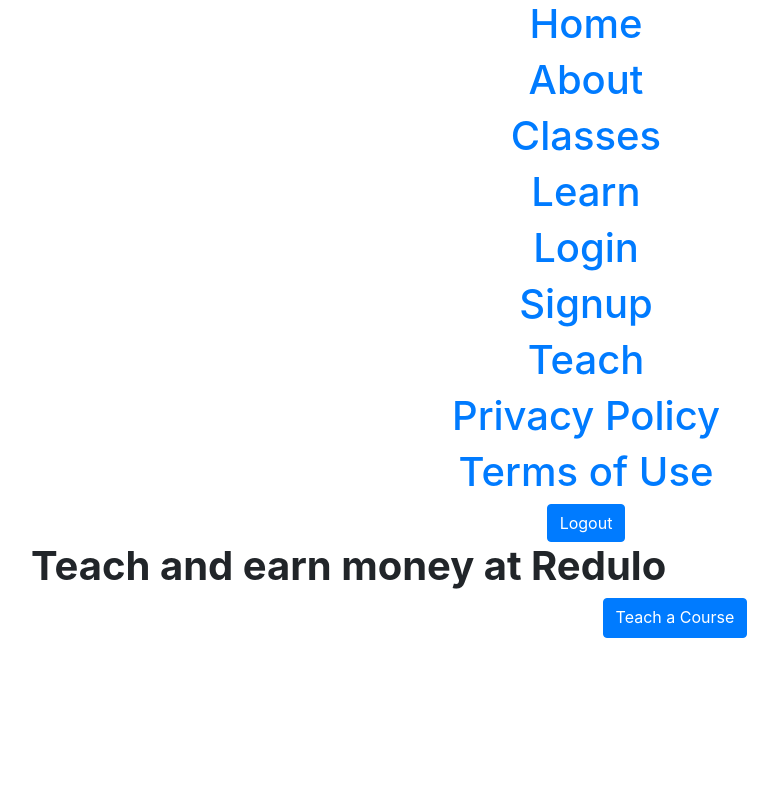
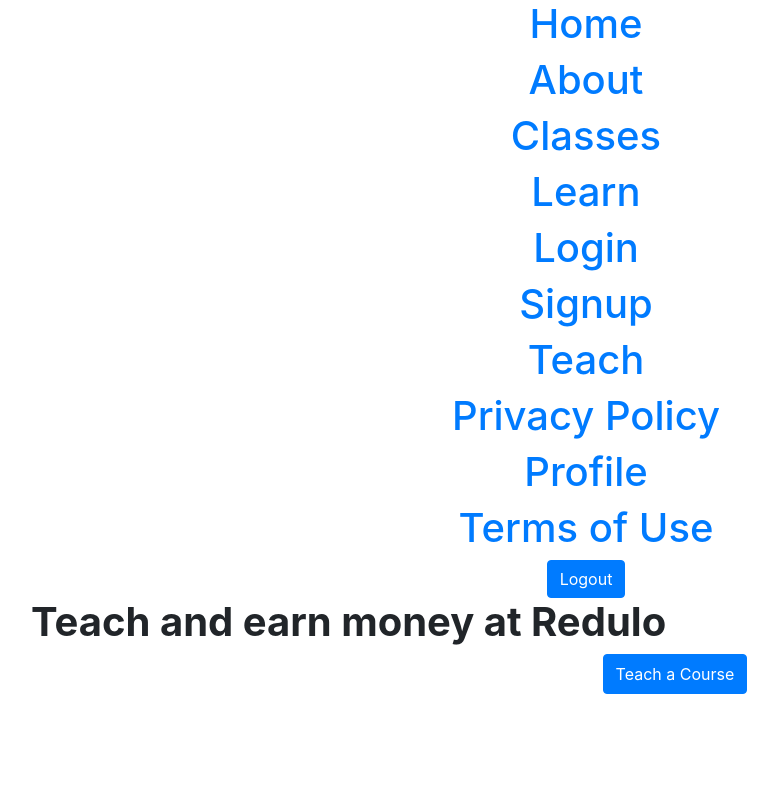
Before and after one commit to ulloa/reduloSite, a React (Create React App) app: page /teach in a window 1280 px wide. Shown: the top 800 px of the page, without its empty margins (54-832 px from the left). Built offline with nearby package versions, Linux system fonts and the light colour scheme.

Commit message:
Added profile test. Teach class button creates course doc

```diff
--- a/src/containers/App/index.jsx
+++ b/src/containers/App/index.jsx
@@ -15,6 +15,7 @@
 import Learn from '../Learn/index.jsx';
 import Login from '../Login/index.jsx';
 import Privacy from '../Privacy/index.jsx';
+import Profile from '../Profile/index.jsx';
 import Signup from '../Signup/index.jsx';
 import Teach from '../Teach/index.jsx';
 import Terms from '../Terms/index.jsx';
@@ -46,6 +47,7 @@
               <h1><Link to="/signup">Signup</Link></h1>
               <h1><Link to="/teach">Teach</Link></h1>
               <h1><Link to="/privacy">Privacy Policy</Link></h1>
+              <h1><Link to="/profile">Profile</Link></h1>
               <h1><Link to="/terms">Terms of Use</Link></h1>
               <Button onClick={this.logout}>Logout</Button>
             </header>
@@ -57,6 +59,7 @@
             <Route path="/learn" component={Learn} />
             <Route path="/login" component={Login} />
             <Route path="/privacy" component={Privacy} />
+            <Route path="/profile" component={Profile} />
             <Route path="/signup" component={Signup} />
             <Route path="/teach" component={Teach} />
             <Route path="/terms" component={Terms} />
--- a/src/containers/Create/index.jsx
+++ b/src/containers/Create/index.jsx
@@ -66,7 +66,7 @@
 
   // Trigger an alert on form submission
   handleSubmit = (event) => {
-    event.preventDefault()
+    event.preventDefault();
     const { email, username, password } = this.state
     alert(`Your registration detail: \n
       Email: ${email} \n
--- a/src/containers/Login/index.jsx
+++ b/src/containers/Login/index.jsx
@@ -29,7 +29,8 @@
            mode: "cors",
            headers: {
              "Accept": "application/json",
-             "Content-Type": "application/json"},
+             "Content-Type": "application/json",
+           },
            body: JSON.stringify({"email": this.state.email, "password": this.state.password}),
           })
          .then(res => res.json())
--- /dev/null
+++ b/src/containers/Profile/index.jsx
@@ -0,0 +1,43 @@
+import React, { Component } from 'react';
+
+class Profile extends Component {
+
+  constructor(props) {
+    super(props);
+  }
+
+  componentDidMount() {
+    let token = localStorage.getItem('token');
+    fetch(`${process.env.REACT_APP_API}/users/self`,
+          {method: "GET",
+           mode: "cors",
+           headers: {
+             "Accept": "application/json",
+             "Content-Type": "application/json",
+             "Authorization": `Bearer ${token}`,
+           },
+          })
+      .then(res => res.json())
+      .then(
+        result => {
+          console.log(result);
+        },
+        error => {
+          console.log(error);
+        }
+      )
+  }
+
+
+  render() {
+    return(
+      <div>
+        <p>
+          haha
+        </p>
+      </div>
+    );
+  }
+}
+
+export default Profile;
--- a/src/containers/Teach/index.jsx
+++ b/src/containers/Teach/index.jsx
@@ -1,19 +1,56 @@
 import React, { Component } from 'react';
+import Button from 'react-bootstrap/Button';
 
 class Teach extends Component {
 
   constructor(props) {
     super(props);
+    this.state = {
+      message: '',
+    }
+    this.handleSubmit = this.handleSubmit.bind(this);
+  }
+
+  handleSubmit(event) {
+    event.preventDefault();
+    let token = localStorage.getItem('token');
+    fetch(`${process.env.REACT_APP_API}/courses/create`,
+          {method: "POST",
+           mode: "cors",
+           headers: {
+             "Accept": "application/json",
+             "Content-Type": "application/json",
+             "Authorization": `Bearer ${token}`,
+           },
+           body: JSON.stringify({"type": "default"}),
+          })
+      .then(res => res.json())
+      .then(
+        result => {
+          this.setState({
+            message: result.message,
+          });
+        },
+        error => {
+          this.setState({
+            message: error.message,
+          });
+          return;
+        }
+      );
   }
 
   render() {
     return (
       <div className="container-fluid center">
-                <div style={{height:'400px'}} id="leaves">
+        <div style={{height:'200px'}} id="leaves">
 	  <div className="row mygrids altcenter">
+            <p>
+              {this.state.message}
+            </p>
 	    <h1 className="heads center"><b>Teach and earn money at Redulo</b></h1>
 	    <p className="pheads" style={{color:'white'}}>Impact the world by teaching something you love, plus earn money doing it.</p>
-	                <a href="/create" role="button" className="btn btn-primary browse">Teach a Course</a>
+	    <Button onClick={this.handleSubmit} className="btn btn-primary browse">Teach a Course</Button>
 	  </div>
         </div>
         <div className="row mygrids">
```
Also changed, not shown: src/components/Review/index.jsx (added). Lines whose indentation alone changed are shown as unchanged.
